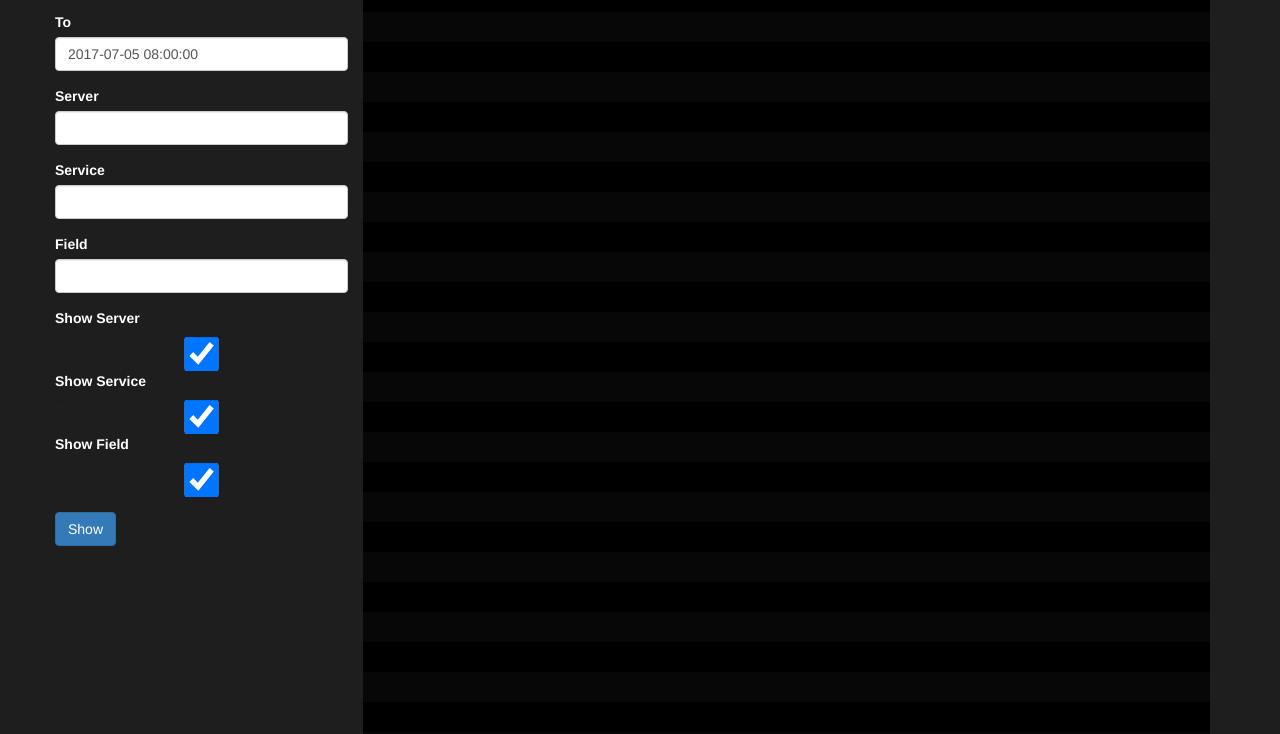
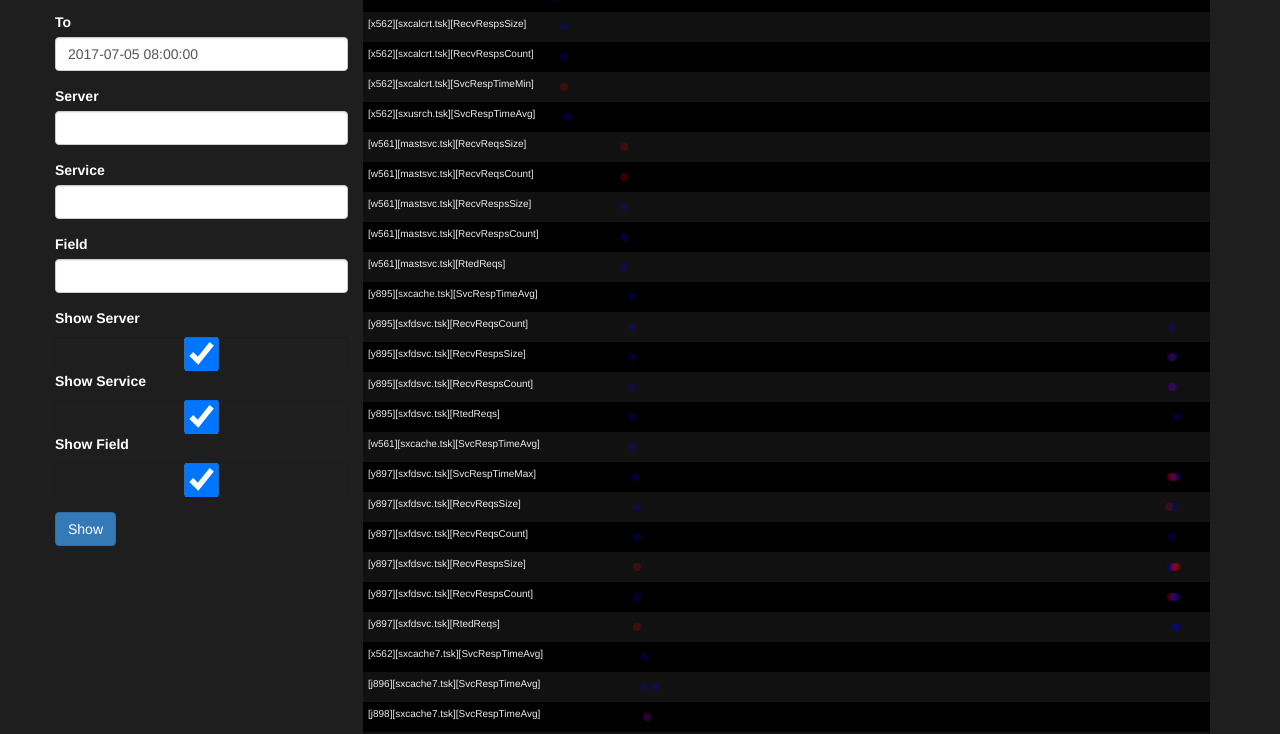
Before and after one commit to bergloman/TsDashboard, a website: page demo/widgets/swimlanes/test-swimlanes-out.html in a window 1280 px wide. Shown: the part 158-892 px from the top of the page. Drawn offline with Linux system fonts and the light colour scheme.

Commit message:
Work on swimlanes

```diff
--- a/demo/widgets/swimlanes/test-swimlanes-out.html
+++ b/demo/widgets/swimlanes/test-swimlanes-out.html
@@ -115,7 +115,7 @@
                 click_cb: function (d) {
                     alert(d.server)
                 },
-                circle_opacity_cb: 0.1 || function (d) {
+                circle_opacity_cb: 0.2 || function (d) {
                     //return (Math.random() > 0.7 ? 1 : 0.2);
                     return 0.2
                 },
--- a/src/widgets/tsdash-swimlanes.js
+++ b/src/widgets/tsdash-swimlanes.js
@@ -21,9 +21,9 @@ function WidgetSwimLanes(config) {
         circle_color_cb: null,
         circle_color2: null,
         circle_color2_cb: null,
-        lanes_color: "#333",
-        lane_color: "#000",
-        lane_color2: "#070707",
+        lanes_color: "#303030",
+        lane_color: "#000000",
+        lane_color2: "#111",
         lane_opacity: 1,
         lane_selected_opacity: 1,
         lane_height: 30,
@@ -168,13 +168,15 @@ WidgetSwimLanes.prototype.draw = function () {
     lanes.append('rect')
         .attr("class", "timeline-lane")
         .attr('x', 0)
-        .attr('y', 0) //function (d, i) { return i * p.lane_height; })
+        .attr('y', 0)
         .attr('width', width)
         .attr('height', p.lane_height)
-        .attr('fill', function() { return (line_counter++ % 2 == 0 ? p.lane_color : p.lane_color2); })
+        .attr('fill', function() {
+            return (line_counter++ % 2 == 0 ? p.lane_color : p.lane_color2);
+        })
         .on("click", function (d, i) {
             //alert("-" + d + "-" + i);
-        });grunt
+        });
 
     lanes.append("text")
         .attr("class", "timeline-lane-title")
@@ -204,8 +206,8 @@ WidgetSwimLanes.prototype.draw = function () {
         .attr("fill", p.circle_color)
         .attr("fill-opacity", p.circle_opacity_cb || 1)
         .on("click", p.click_cb)
-        .on("mouseover", function (d) { d3.select(this).transition().duration(50).attr("r", p.circle_over_radius).attr("fill", p.circle_color2) })
-        .on("mouseout", function (d) { d3.select(this).transition().duration(50).attr("r", p.circle_radius).attr("fill", p.circle_color) })
+        .on("mouseover", function (d) { d3.select(this).transition().duration(50).attr("r", p.circle_over_radius).attr("fill", p.circle_color2).attr("fill-opacity", 1) })
+        .on("mouseout", function (d) { d3.select(this).transition().duration(50).attr("r", p.circle_radius).attr("fill", p.circle_color).attr("fill-opacity", p.circle_opacity_cb || 1) })
         .append("svg:title")
         .text(p.title_cb);
 
```
Also changed, not shown: build/tsdash-widgets.js, build/tsdash-widgets.min.js.
